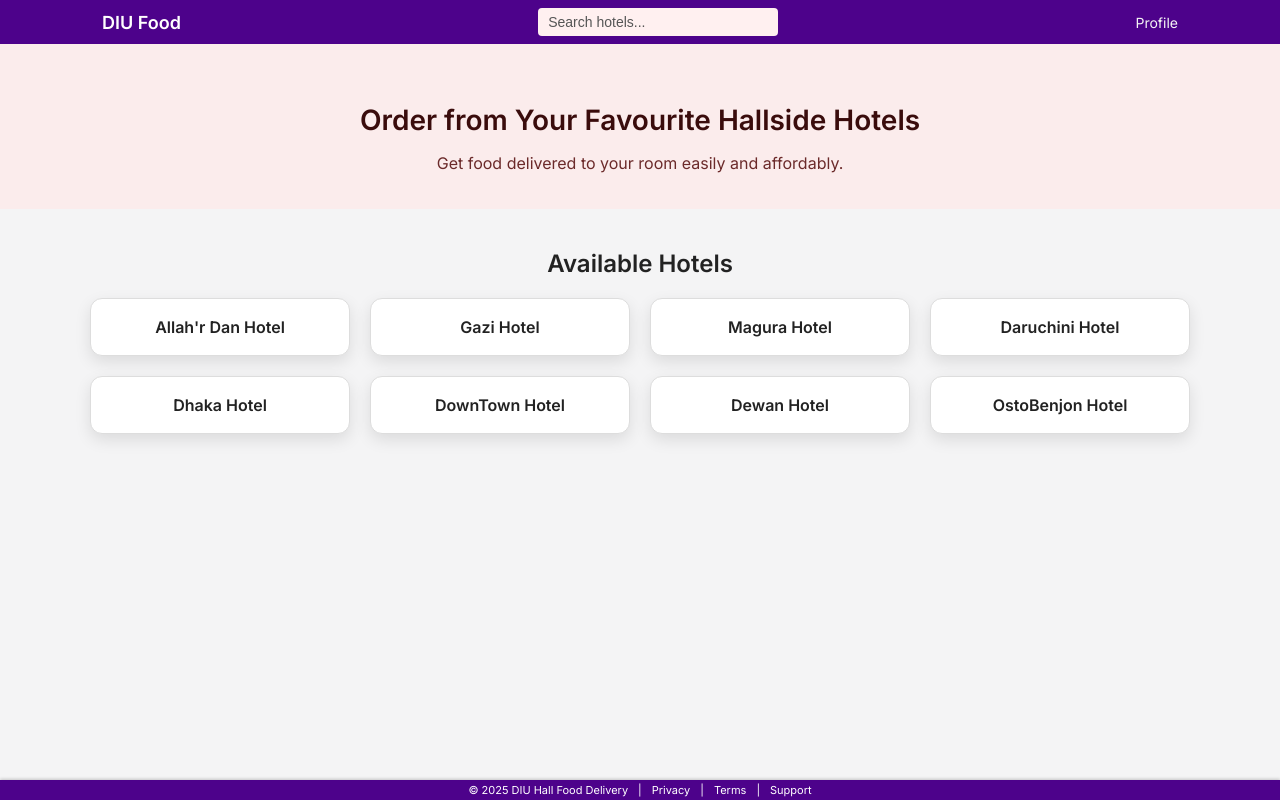
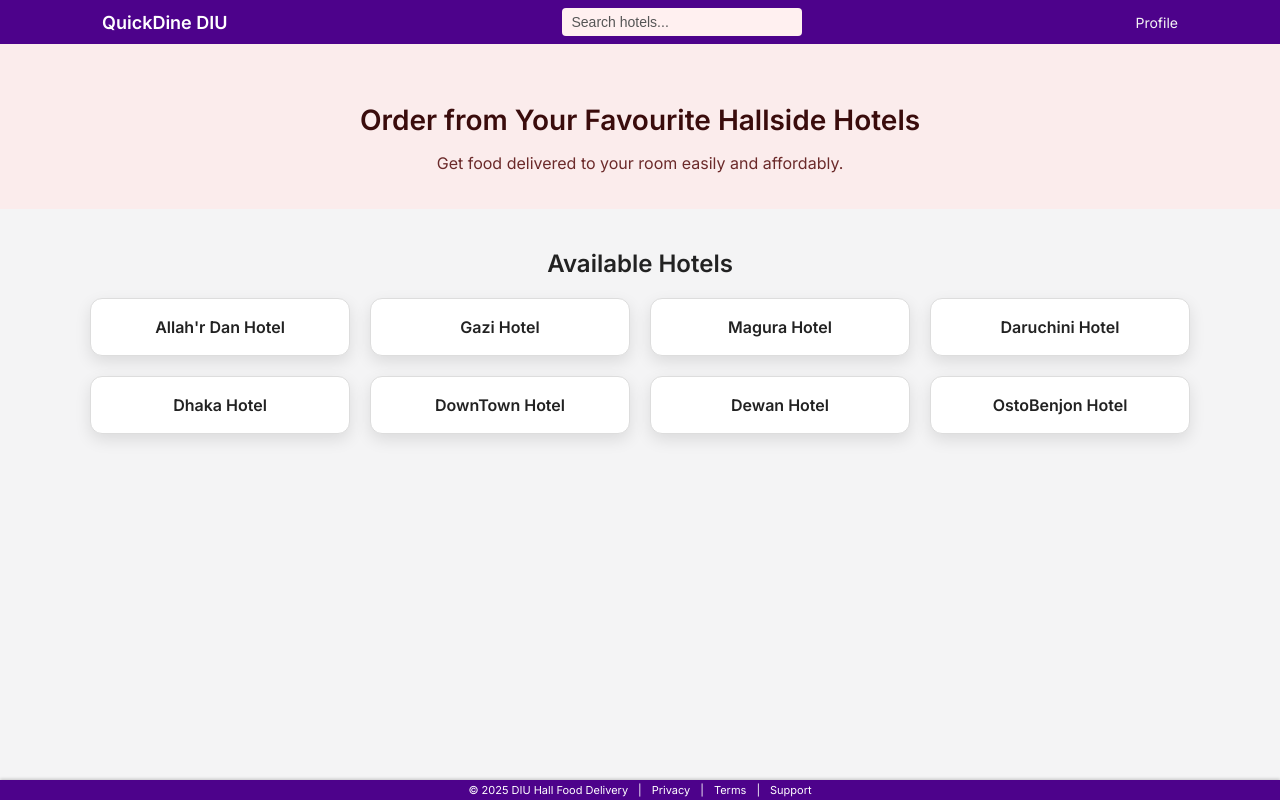
Before and after one commit to Rejowan-Arifin/QuickDineDIU, a plain HTML site: page index.html in a window 1280 px wide. Drawn offline with Linux system fonts and the light colour scheme.

Commit message:
Update index.html

```diff
--- a/index.html
+++ b/index.html
@@ -13,7 +13,7 @@
     <nav class="top-nav">
         <div class="container nav-flex">
             <div class="nav-left">
-                <a href="#" class="brand">DIU Food</a>
+                <a href="#" class="brand">QuickDine DIU</a>
             </div>
             <div class="nav-center">
                 <input type="text" class="search-input" placeholder="Search hotels...">
```
